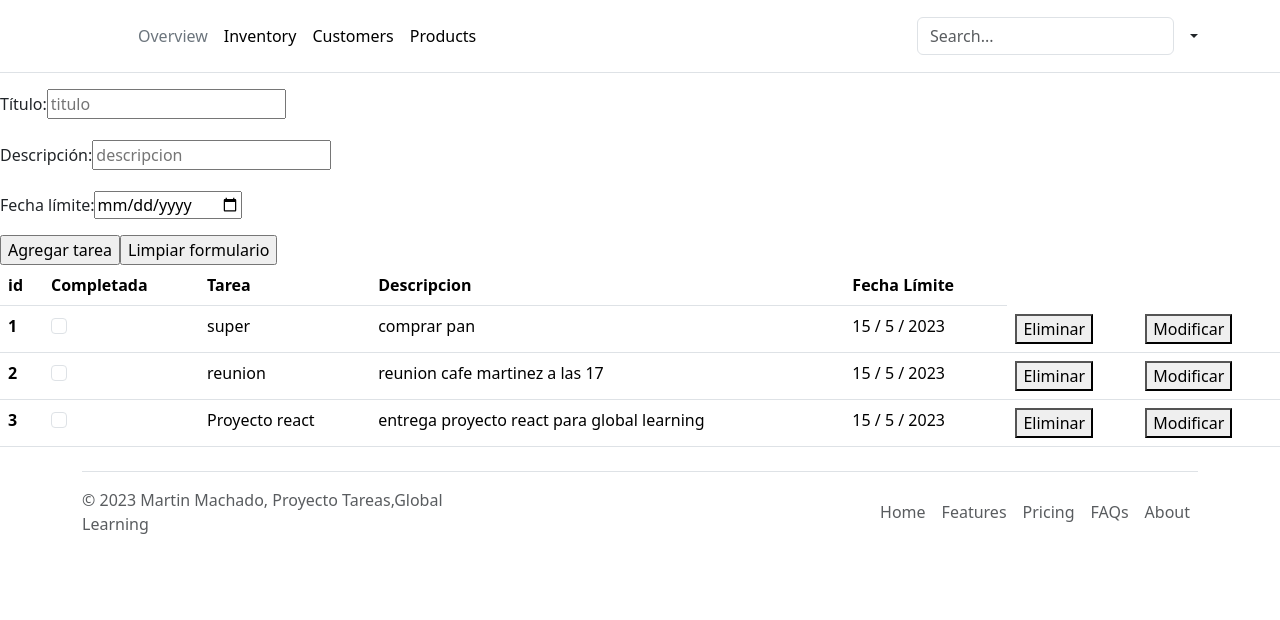
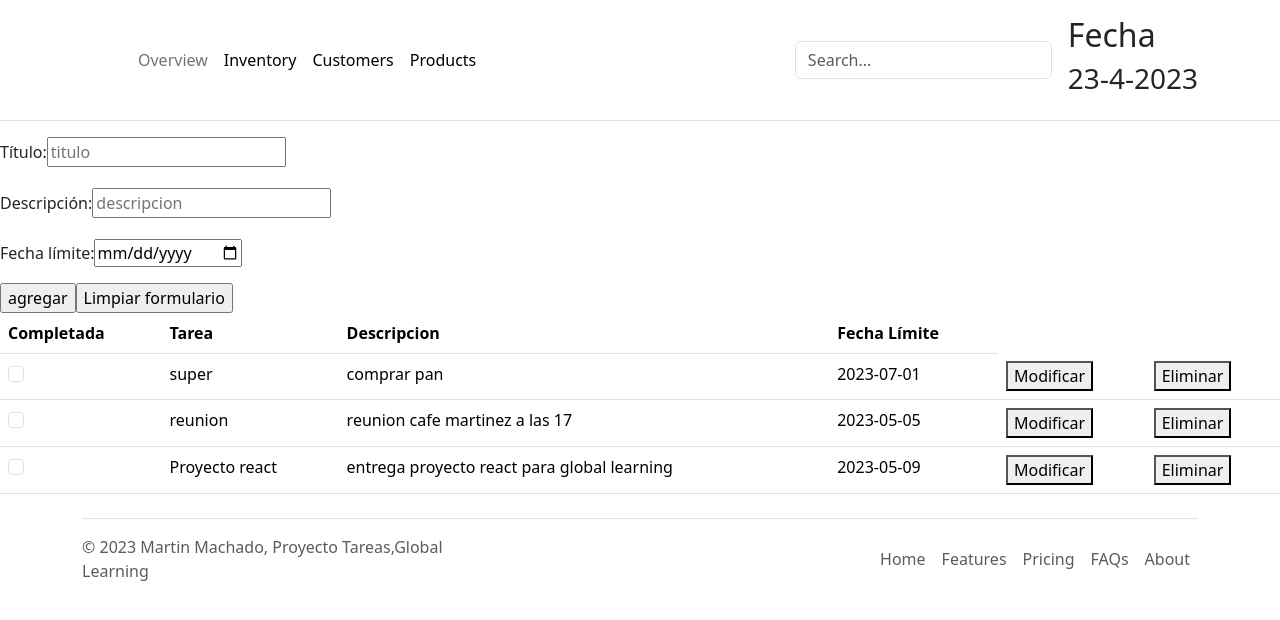
Before and after one commit to martinjosmac/martinjosmac-martinjosmac-martinjosmac-proyecto_Global_Learning_CrudTareas, a React (Create React App) app: page / in a window 1280 px wide. Shown: the top 620 px of the page. Built offline with nearby package versions, Linux system fonts and the light colour scheme.

Commit message:
CRUD terminado

```diff
--- a/src/components/public/Footer.js
+++ b/src/components/public/Footer.js
@@ -12,7 +12,6 @@ export const Footer = () => {
                 <a href="/" className="col-md-4 d-flex align-items-center justify-content-center mb-3 mb-md-0 me-md-auto link-body-emphasis text-decoration-none">
                     <svg className="bi me-2" width="40" height="32"></svg>
                 </a>
-
                 <ul className="nav col-md-4 justify-content-end">
                     <li className="nav-item"><a href="#" className="nav-link px-2 text-body-secondary">Home</a></li>
                     <li className="nav-item"><a href="#" className="nav-link px-2 text-body-secondary">Features</a></li>
--- a/src/components/public/Form.js
+++ b/src/components/public/Form.js
@@ -3,7 +3,7 @@ import React, { useState, useEffect } from 'react'
 
 
 const initialF = {
-    order: null,
+    id: null,
     title: "",
     description: "",
     deadLine: null
@@ -37,7 +37,7 @@ export const Form = ({ createTask, updateTask, editTask, setEditTask }) => {
         if (!forms.title) {
             alert("Debes completar el campo titulo")
         }
-        if (forms.order === null) {
+        if (forms.id === null) {
             createTask(forms);
         } else {
             updateTask(forms);
@@ -64,7 +64,7 @@ export const Form = ({ createTask, updateTask, editTask, setEditTask }) => {
                     <input type="date" id="fecha" name="deadLine" onChange={handleChange} value={forms.deadLine} /><br></br>
                 </div>
                 <div>
-                    <input type="submit" value="Agregar tarea" />
+                    <input type="submit" value={editTask ? "modificar" : "agregar"} />
                     <input type="submit" value="Limpiar formulario" onClick={handleReset} />
                 </div>
             </form>
--- a/src/components/public/Main.js
+++ b/src/components/public/Main.js
@@ -7,19 +7,19 @@ const initialDB = [{
     id: 1,
     title: "super",
     description: "comprar pan",
-    deadLine: "15 / 5 / 2023"
+    deadLine: "2023-07-01"
 },
 {
     id: 2,
     title: "reunion",
     description: "reunion cafe martinez a las 17",
-    deadLine: "15 / 5 / 2023"
+    deadLine: "2023-05-05"
 },
 {
     id: 3,
     title: "Proyecto react",
     description: "entrega proyecto react para global learning",
-    deadLine: "15 / 5 / 2023",
+    deadLine: "2023-05-09",
 }
 ]
 export const Main = () => {
@@ -29,7 +29,7 @@ export const Main = () => {
 
     const createTask = (data) => {
 
-        data.id=Date.now();
+        data.id = Date.now();
         console.log(data.id)
 
         setDb([...db, data])
@@ -39,7 +39,15 @@ export const Main = () => {
         let newTask = db.map(el => el.id === data.id ? data : el);
         setDb(newTask);
     };
-    const deleteTask = (id) => { };
+    const deleteTask = (id) => {
+        let isDelete = window.confirm(`¿Estas seguro que deseas borra la tarea ' ${id}'?`);
+        if (isDelete) {
+            let newTask = db.filter(el => el.id !== id)
+            setDb(newTask)
+        } else {
+
+        }
+    };
 
     return (
         <div>
--- a/src/components/public/Navbar.js
+++ b/src/components/public/Navbar.js
@@ -1,5 +1,10 @@
 import React from 'react'
 
+const date = new Date();
+const year = date.getFullYear();
+const month = date.getMonth() + 1;
+const day = date.getDate();
+const fullDate = `${day}-${month}-${year}`;
 export const Navbar = () => {
     return (
         <header className="p-3 mb-3 border-bottom">
@@ -19,17 +24,11 @@ export const Navbar = () => {
                     <form className="col-12 col-lg-auto mb-3 mb-lg-0 me-lg-3" role="search">
                         <input type="search" className="form-control" placeholder="Search..." aria-label="Search" />
                     </form>
+                    <div>
+                        <h2>Fecha</h2>
+                        <h3>{fullDate}</h3>
+                    </div>
 
-                    <div className="dropdown text-end">
-                        <a href="#" className="d-block link-dark text-decoration-none dropdown-toggle" data-bs-toggle="dropdown" aria-expanded="false">
-                        </a>
-                        <ul className="dropdown-menu text-small">
-                            <li><a className="dropdown-item" href="#">New project...</a></li>
-                            <li><a className="dropdown-item" href="#">Settings</a></li>
-                            <li><a className="dropdown-item" href="#">Profile</a></li>
-                            <li><a className="dropdown-item" href="#">Sign out</a></li>
-                        </ul>
-                    </div>
                 </div>
             </div>
         </header>
--- a/src/components/public/Row.js
+++ b/src/components/public/Row.js
@@ -4,13 +4,14 @@ export const Row = ({ el, setEditTask, deleteTask }) => {
     let { id, title, description, deadline } = el
     return (
         <tr>
-            <th scope="row">{el.id}</th>
+            {/* <th scope="row">{el.id}</th> */}
             <td><input class="form-check-input me-1" type="checkbox" value="" id="firstCheckbox" /></td>
             <td>{el.title}</td>
             <td>{el.description}</td>
             <td>{el.deadLine}</td>
-            <td><button class="eliminar" onClick={()=>deleteTask(id)}>Eliminar</button></td>
-            <td><button class="modificar" onClick={()=>setEditTask(el)}>Modificar</button></td>
+            <td><button class="modificar" onClick={() => setEditTask(el)}>Modificar</button></td>
+            <td><button class="eliminar" onClick={() => deleteTask(id)}>Eliminar</button></td>
+
         </tr>
     )
 }
--- a/src/components/public/Table.js
+++ b/src/components/public/Table.js
@@ -11,7 +11,7 @@ export const Table = ({ data, setEditTask, deleteTask }) => {
             <table class="table">
                 <thead>
                     <tr>
-                        <th scope="col">id</th>
+                        {/* <th scope="col">id</th> */}
                         <th scope="col">Completada</th>
                         <th scope="col">Tarea</th>
                         <th scope="col">Descripcion</th>
```
